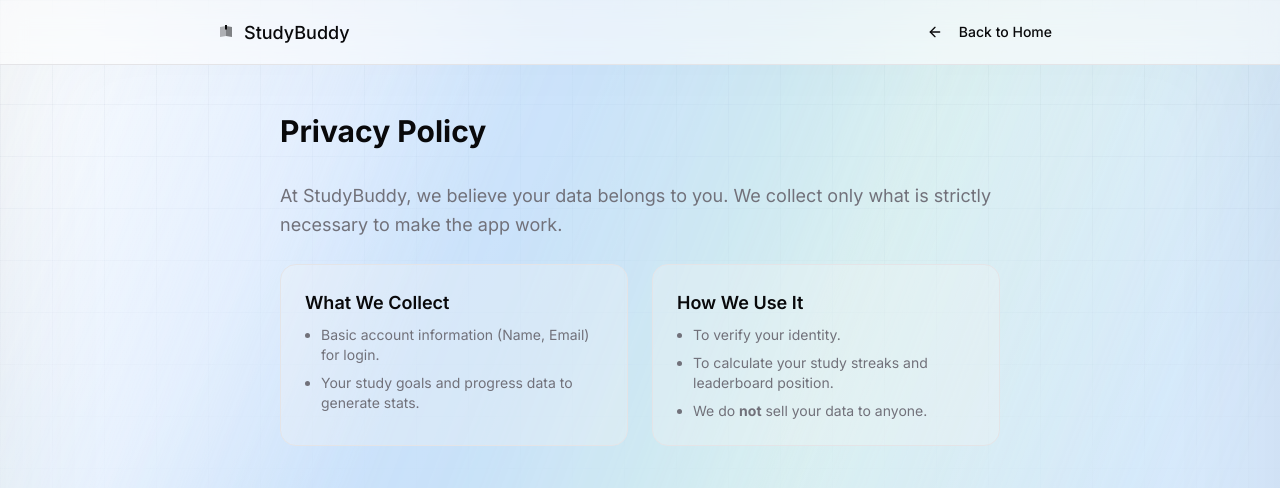
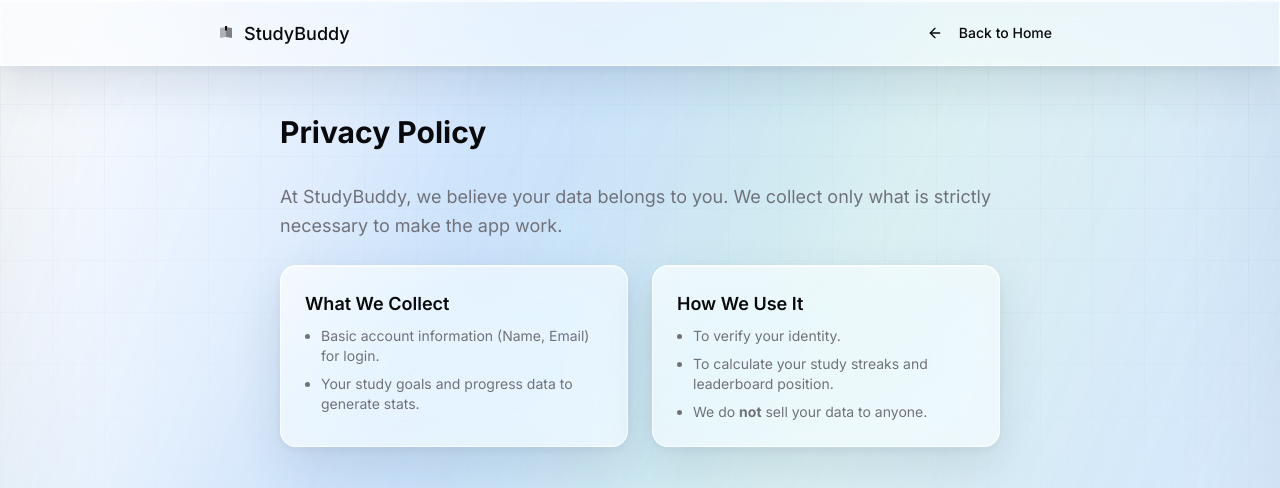
Before and after one commit to satyamsingh5512/StudyBuddy, a Next.js app: page /privacy in a window 1280 px wide. Shown: the top 488 px of the page. Built offline with nearby package versions, Linux system fonts and the light colour scheme; no server answers.

Commit message:
Update src/views/Privacy.tsx

```diff
--- a/src/views/Privacy.tsx
+++ b/src/views/Privacy.tsx
@@ -11,7 +11,7 @@ export default function Privacy() {
     <UnifiedPageWrapper>
       <div className="min-h-screen flex flex-col">
         {/* Header */}
-        <header className="border-b bg-background/60 backdrop-blur-md sticky top-0 z-10">
+        <header className="glass-panel border-x-0 border-t-0 sticky top-0 z-10">
           <div className="container mx-auto px-6 h-16 flex items-center justify-between max-w-4xl">
             <div className="flex items-center gap-2">
               <Logo className="w-5 h-5" />
@@ -34,7 +34,7 @@ export default function Privacy() {
             </p>
 
             <div className="grid gap-6 md:grid-cols-2 mt-8">
-              <div className="bg-muted/30 p-6 rounded-2xl border">
+              <div className="glass-card p-6 rounded-2xl">
                 <h3 className="font-semibold text-lg mb-2">What We Collect</h3>
                 <ul className="list-disc pl-4 space-y-2 text-sm text-muted-foreground">
                   <li>Basic account information (Name, Email) for login.</li>
@@ -42,7 +42,7 @@ export default function Privacy() {
                 </ul>
               </div>
 
-              <div className="bg-muted/30 p-6 rounded-2xl border">
+              <div className="glass-card p-6 rounded-2xl">
                 <h3 className="font-semibold text-lg mb-2">How We Use It</h3>
                 <ul className="list-disc pl-4 space-y-2 text-sm text-muted-foreground">
                   <li>To verify your identity.</li>
```
